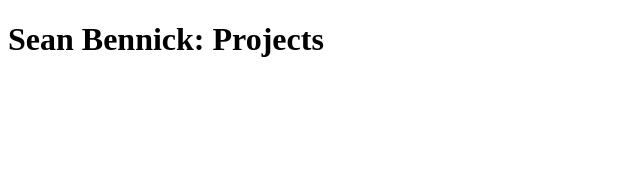
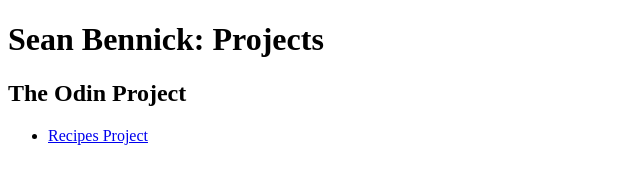
Before and after one commit to seanbennick/projects, a plain HTML site: page index.html in a window 1280 px wide. Shown: the whole page, without its empty margins (0-640 px from the left). Drawn offline with Linux system fonts and the light colour scheme.

Commit message:
Update index.html

```diff
--- a/index.html
+++ b/index.html
@@ -6,10 +6,17 @@
     <meta http-equiv="X-UA-Compatible" content="IE=edge">
     <meta name="viewport" content="width=device-width, initial-scale=1.0">
     <title>Sean Bennick: Projects</title>
+
+    <base href="https://seanbennick.github.io/projects/">
 </head>
 
 <body>
     <h1>Sean Bennick: Projects</h1>
+
+    <h2>The Odin Project</h2>
+    <ul>
+        <li><a href="odin/recipes/index.html">Recipes Project</a></li>
+    </ul>
 </body>
 
 </html>
```
